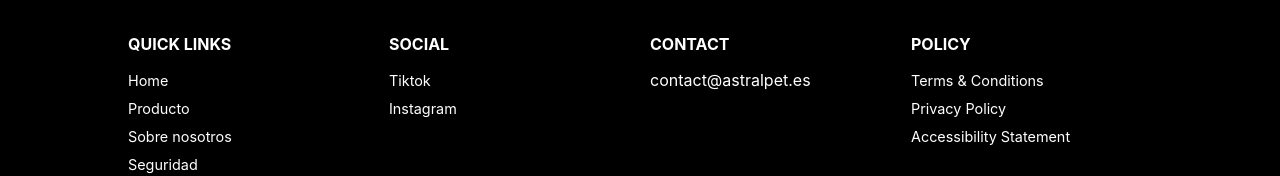
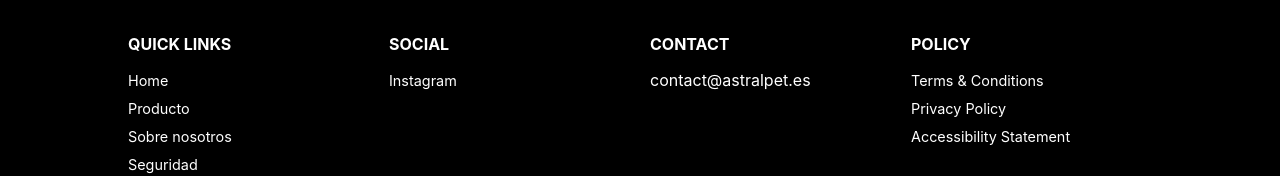
Before and after one commit to Inflanubes/AstralPet, a React (Vite) app: page /#hero in a window 1280 px wide. Shown: the part 5832-6008 px from the top of the page. Built offline with nearby package versions, Linux system fonts and the light colour scheme.

Commit message:
Refrescar links

```diff
--- a/src/components/FooterComponent.jsx
+++ b/src/components/FooterComponent.jsx
@@ -21,8 +21,7 @@
           <div className="footer-column">
             <h3>SOCIAL</h3>
             <ul>
-              <li><a href="#">Tiktok</a></li>
-              <li><a href="#">Instagram</a></li>
+              <li><a href="https://www.instagram.com/astralpes">Instagram</a></li>
             </ul>
           </div>
           <div className="footer-column">
--- a/src/styles/FooterComponent.css
+++ b/src/styles/FooterComponent.css
@@ -52,7 +52,7 @@
   }
 
   .footer-column ul li a:hover {
-    text-decoration: underline;
+    color: #bdbdff;
   }
 
   .footer-note {
@@ -68,6 +68,8 @@
 
   .footer-note a:hover {
     text-decoration: underline;
+    color: #bdbdff !important; /* Ahora cambia de color en hover */
+
   }
 
   /* Responsive Design */
--- a/src/styles/navbar.css
+++ b/src/styles/navbar.css
@@ -16,7 +16,7 @@
 }
 
 .navbar-scrolled {
-  background-color: rgba(86, 85, 14, 0.85);
+  background-color: rgba(8, 66, 68, 0.85);
 }
 
 .navbar-container {
```
